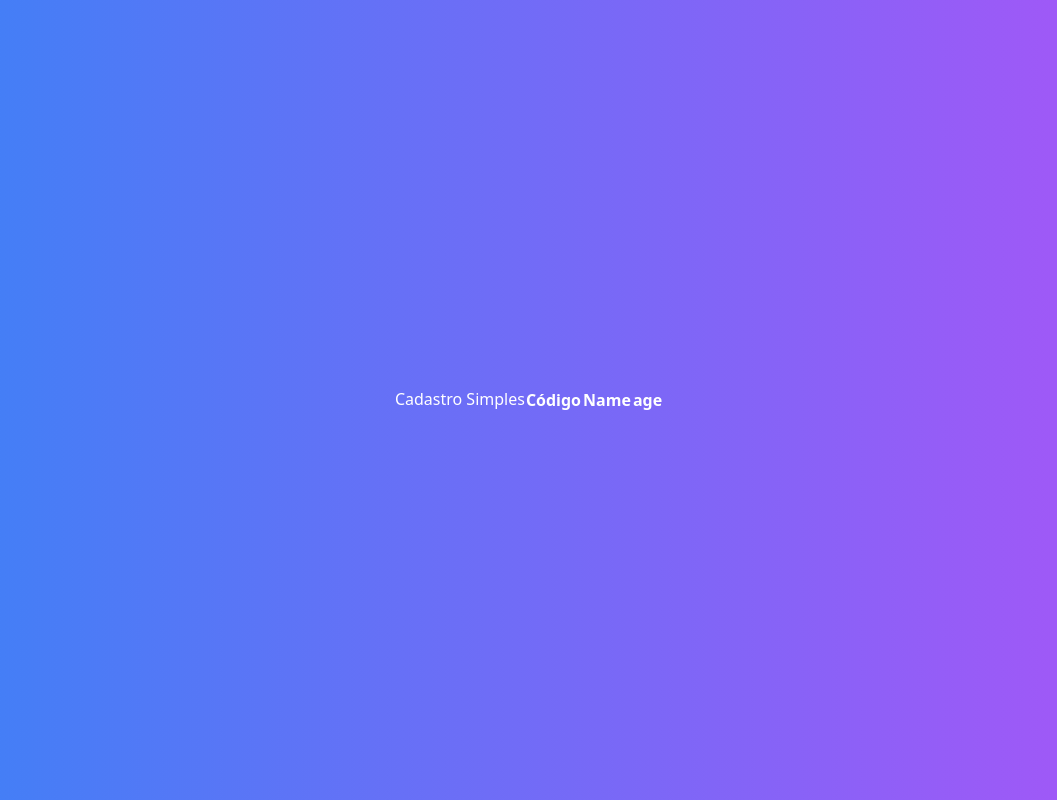
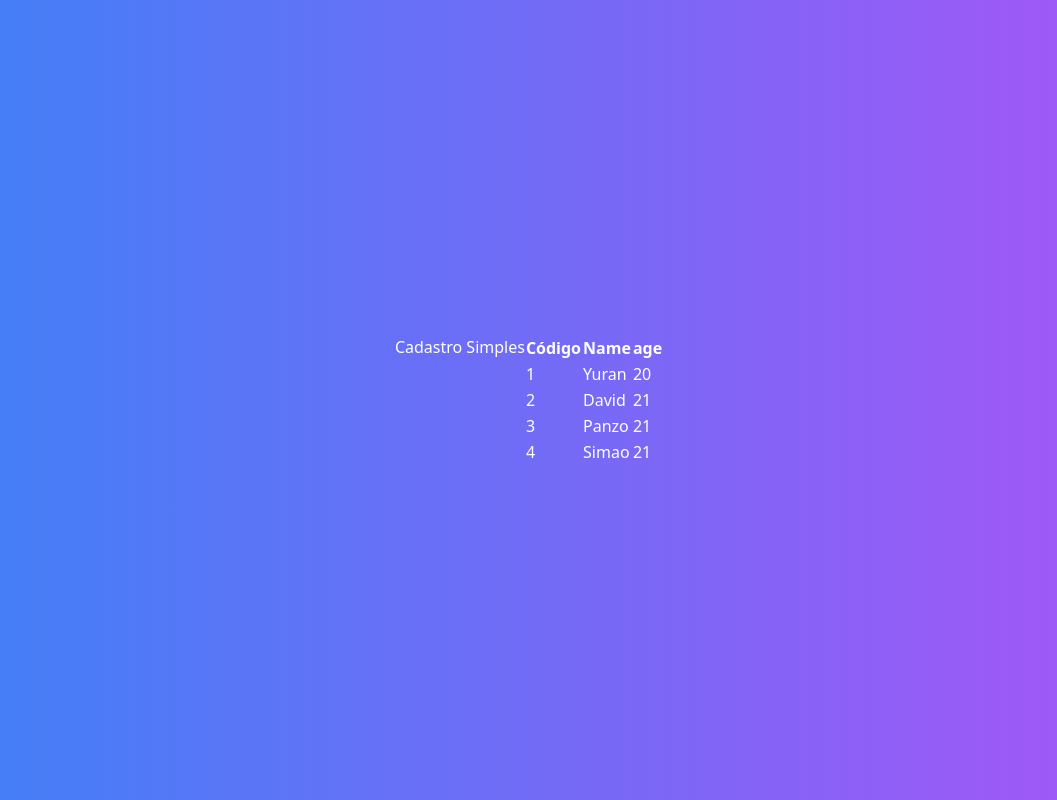
Before and after one commit to yuransimao/Next-crud, a Next.js app: page / in a window 1280 px wide. Shown: the whole page, without its empty margins (111-1168 px from the left). Built offline with nearby package versions, Linux system fonts and the light colour scheme.

Commit message:
update Table

```diff
--- a/src/Components/Table/table.tsx
+++ b/src/Components/Table/table.tsx
@@ -14,6 +14,7 @@ export default function Table ( props : propsTable){
         )
     }
     function RenderizarBody(){
+        console.log(props.clients)
         return props.clients?.map((clients, index) =>{
             return(
                 <tr key={clients.id}>
--- a/src/pages/index.tsx
+++ b/src/pages/index.tsx
@@ -1,14 +1,19 @@
 import Layout from "../Components/Layout/Layout"
 import Table from "../Components/Table/table"
-import Client from ".."
+import Clients from "../Core/Clients/Client"
 export default function Home() {
 
-
+ const clientes =[
+   new Clients('Yuran', 20, '1'),
+   new Clients('David', 21,'2'),
+   new Clients('Panzo', 21, '3'),
+   new Clients('Simao', 21, '4')
+ ]
 
   return (
     <div className={`flex justify-center items-center h-screen bg-gradient-to-r from-blue-500 to-purple-500 text-white`}>
       <Layout title={'Cadastro Simples'}>
-        <Table ></Table>
+        <Table clients={clientes} />
       </Layout>
     </div>
   )
```
